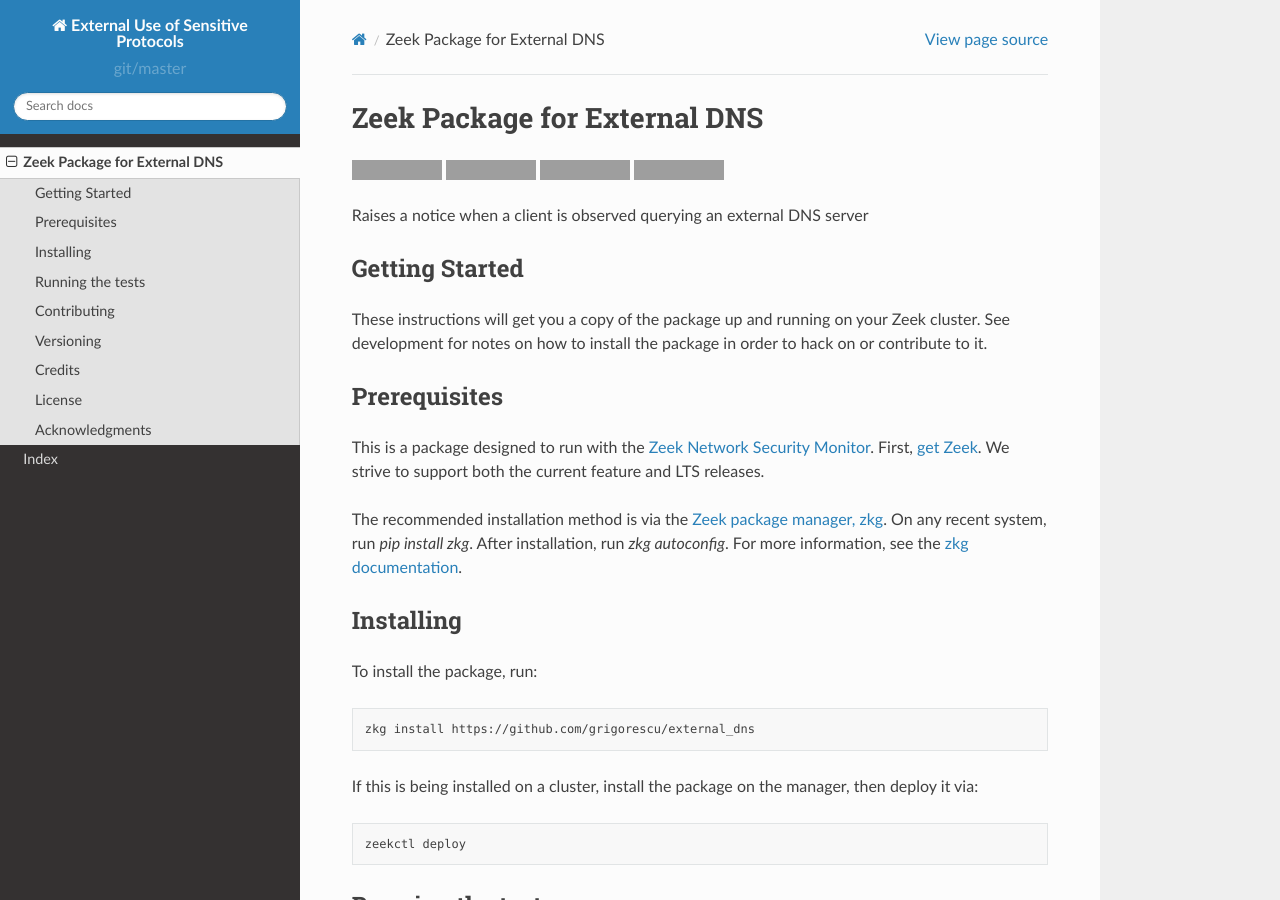
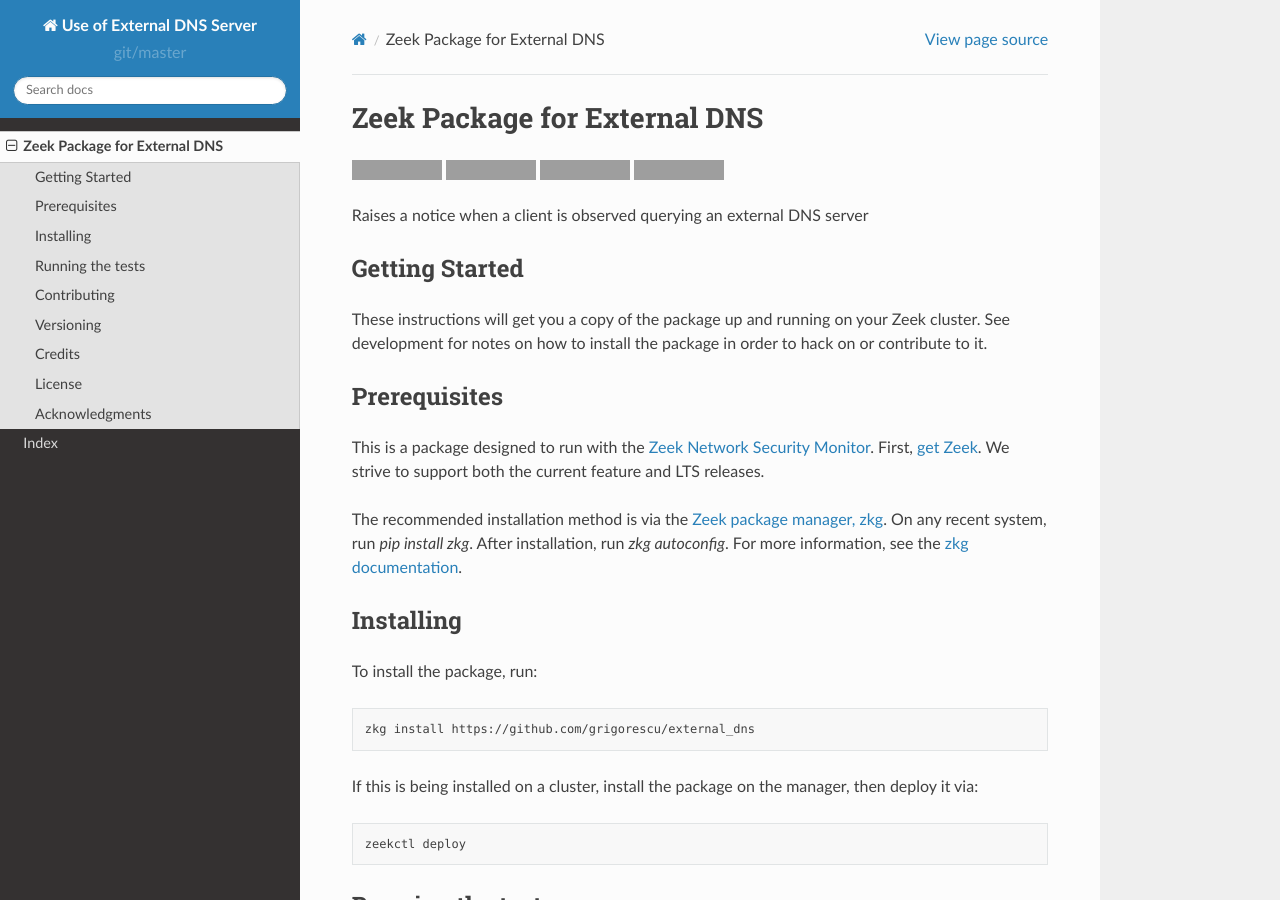
Before and after one commit to grigorescu/external_dns, a Sphinx documentation site: the page built from docs/README.rst, in a window 1280 px wide and 900 px high. Built offline with Sphinx 7.4.7 and the Read the Docs theme 2.0.0, drawn with Linux system fonts in a browser that asks for light colours; grey boxes are pictures that could not be loaded.

Commit message:
Fix description

```diff
--- a/docs/conf.py
+++ b/docs/conf.py
@@ -15,7 +15,7 @@
 templates_path = ['_templates']
 
 # General information about the project.
-project = u'External Use of Sensitive Protocols'
+project = u'Use of External DNS Server'
 copyright = u'2020, ESnet'
 
 version = u"source"
```
